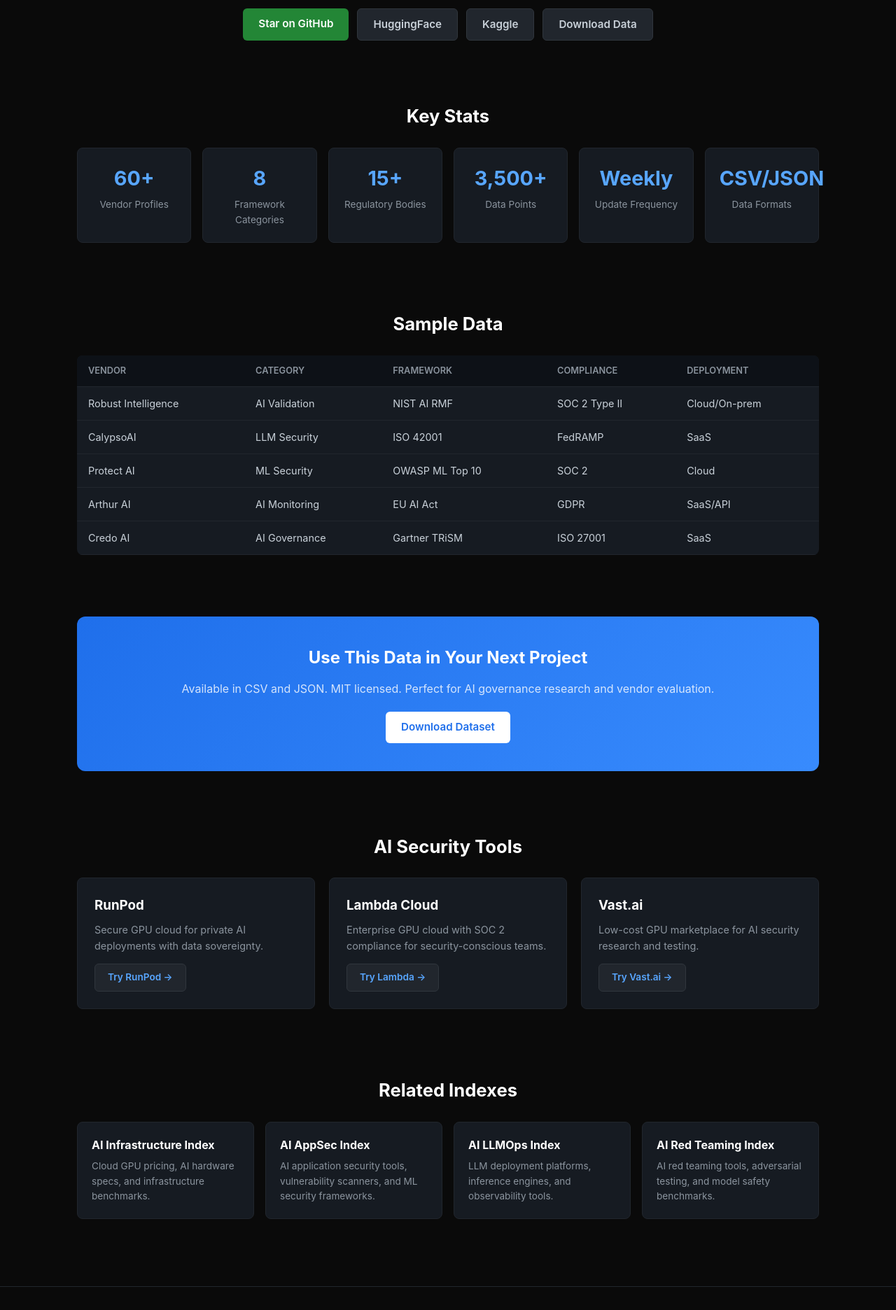
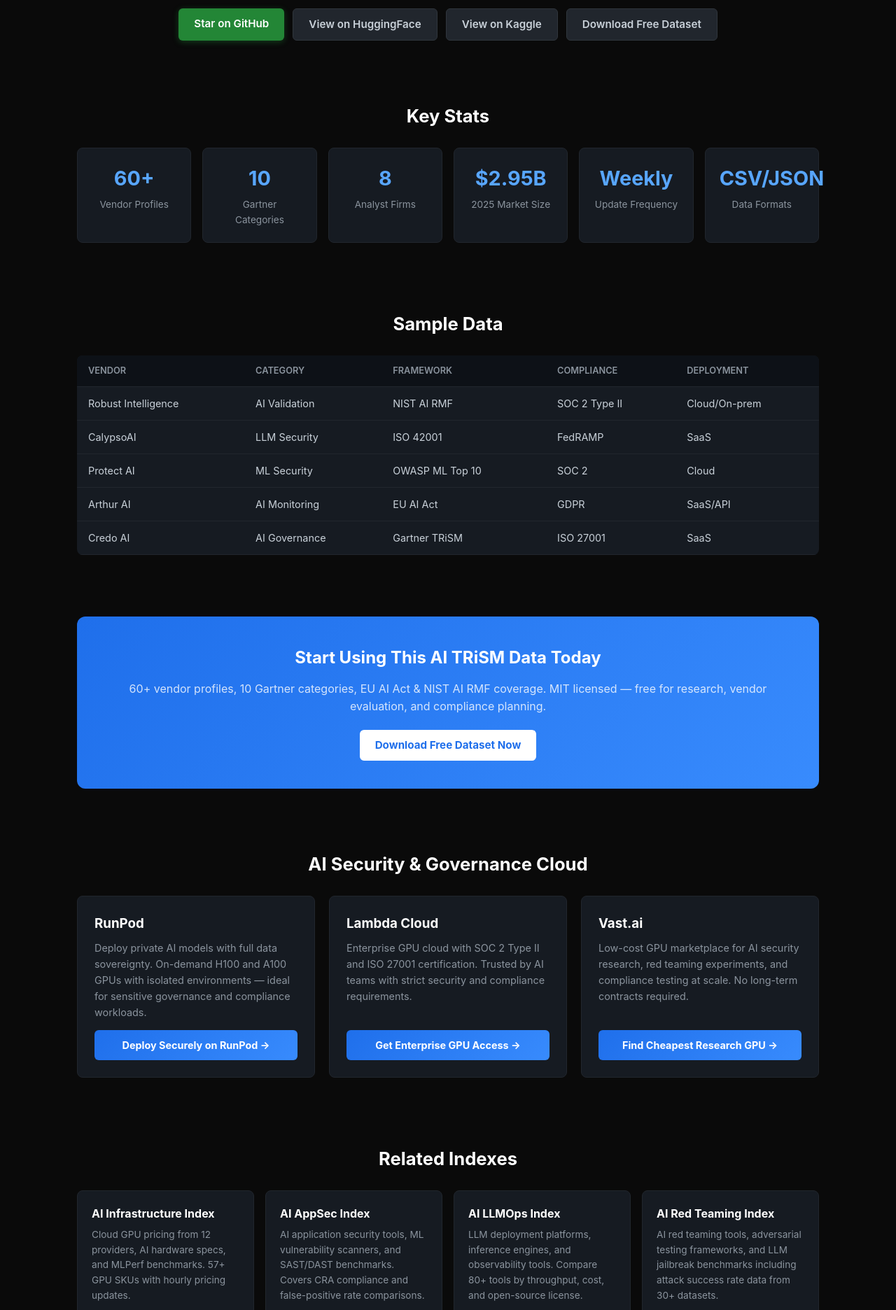
Before and after one commit to alpha-one-index/ai-trism-index, a plain HTML site: page index.html in a window 1280 px wide. Shown: the part 284-2156 px from the top of the page at 70% size. Drawn offline with Linux system fonts and the light colour scheme.

Commit message:
fix: 10 Gartner categories, market size, SEO density, stronger CTAs

```diff
--- a/index.html
+++ b/index.html
@@ -3,56 +3,59 @@
 <head>
 <meta charset="UTF-8">
 <meta name="viewport" content="width=device-width,initial-scale=1.0">
-<title>AI TRiSM Index - AI Trust Risk Security Management Dataset</title>
-<meta name="description" content="Open-source dataset tracking AI trust, risk, and security management vendors, frameworks, and compliance tools. 60+ vendor profiles.">
-<meta name="keywords" content="AI TRiSM,AI trust risk security,AI governance,AI compliance,responsible AI,AI risk management">
+<title>AI TRiSM Index - AI Trust, Risk &amp; Security Management Dataset</title>
+<meta name="description" content="Open-source dataset tracking 60+ AI TRiSM vendors across 10 Gartner-defined categories, governance frameworks, EU AI Act compliance tools, and NIST AI RMF benchmarks. Updated weekly.">
+<meta name="keywords" content="AI TRiSM,AI trust risk security,AI governance,AI compliance,responsible AI,AI risk management,Gartner AI TRiSM,EU AI Act,NIST AI RMF,ISO 42001">
 <link rel="canonical" href="https://alpha-one-index.github.io/ai-trism-index/">
-<meta property="og:title" content="AI TRiSM Index - AI Trust, Risk and Security Management">
-<meta property="og:description" content="60+ AI TRiSM vendor profiles, frameworks, and compliance benchmarks. Updated weekly.">
+<meta property="og:title" content="AI TRiSM Index - AI Trust, Risk &amp; Security Management Dataset">
+<meta property="og:description" content="60+ AI TRiSM vendor profiles across 10 Gartner categories. EU AI Act, NIST AI RMF, ISO 42001 coverage. Updated weekly.">
 <meta property="og:type" content="website">
+<meta property="og:url" content="https://alpha-one-index.github.io/ai-trism-index/">
 <meta name="twitter:card" content="summary_large_image">
+<meta name="twitter:title" content="AI TRiSM Index - AI Trust, Risk &amp; Security Management">
+<meta name="twitter:description" content="Track 60+ AI TRiSM vendors, governance frameworks, and compliance tools. Open dataset, updated weekly.">
 <script type="application/ld+json">
-{"@context":"https://schema.org","@type":"Dataset","name":"AI TRiSM Index","description":"Comprehensive dataset covering AI Trust, Risk, and Security Management vendors, frameworks, and regulatory requirements.","url":"https://github.com/alpha-one-index/ai-trism-index","license":"https://opensource.org/licenses/MIT","creator":{"@type":"Organization","name":"Alpha One Index"},"keywords":["AI TRiSM","AI governance","AI compliance","AI risk management"]}
+{"@context":"https://schema.org","@type":"Dataset","name":"AI TRiSM Index","description":"Comprehensive dataset covering 60+ AI Trust, Risk, and Security Management vendors across 10 Gartner-defined categories, regulatory requirements, and Gartner framework analysis.","url":"https://github.com/alpha-one-index/ai-trism-index","license":"https://opensource.org/licenses/MIT","creator":{"@type":"Organization","name":"Alpha One Index"},"keywords":["AI TRiSM","AI governance","AI compliance","AI risk management","responsible AI","EU AI Act","NIST AI RMF"]}
 </script>
 <style>
 *{margin:0;padding:0;box-sizing:border-box}body{font-family:-apple-system,BlinkMacSystemFont,'Segoe UI',Roboto,sans-serif;background:#0a0a0a;color:#e0e0e0;line-height:1.6}a{color:#58a6ff;text-decoration:none}a:hover{text-decoration:underline}.container{max-width:1100px;margin:0 auto;padding:0 20px}
 header{padding:60px 0 40px;text-align:center}header h1{font-size:2.4rem;color:#fff;margin-bottom:12px}header p{font-size:1.15rem;color:#8b949e;max-width:700px;margin:0 auto 24px}
 .badges{display:flex;gap:8px;justify-content:center;flex-wrap:wrap;margin-bottom:28px}.badges img{height:22px}
-.cta-row{display:flex;gap:12px;justify-content:center;flex-wrap:wrap}.cta-btn{display:inline-block;padding:10px 22px;border-radius:6px;font-weight:600;font-size:.95rem;transition:opacity .2s}.cta-btn.primary{background:#238636;color:#fff}.cta-btn.secondary{background:#21262d;color:#c9d1d9;border:1px solid #30363d}.cta-btn:hover{opacity:.85;text-decoration:none}
+.cta-row{display:flex;gap:12px;justify-content:center;flex-wrap:wrap}.cta-btn{display:inline-block;padding:10px 22px;border-radius:6px;font-weight:600;font-size:.95rem;transition:all .2s}.cta-btn.primary{background:#238636;color:#fff;box-shadow:0 2px 8px rgba(35,134,54,.4)}.cta-btn.secondary{background:#21262d;color:#c9d1d9;border:1px solid #30363d}.cta-btn:hover{opacity:.85;text-decoration:none;transform:translateY(-1px)}
 section{padding:48px 0}.section-title{font-size:1.6rem;color:#fff;margin-bottom:24px;text-align:center}
 .stats-grid{display:grid;grid-template-columns:repeat(auto-fit,minmax(160px,1fr));gap:16px}.stat-card{background:#161b22;border:1px solid #21262d;border-radius:8px;padding:20px;text-align:center}.stat-card .num{font-size:1.8rem;font-weight:700;color:#58a6ff}.stat-card .label{font-size:.85rem;color:#8b949e;margin-top:4px}
 .table-wrap{overflow-x:auto;margin-top:16px}table{width:100%;border-collapse:collapse;background:#161b22;border-radius:8px;overflow:hidden}th,td{padding:12px 16px;text-align:left;border-bottom:1px solid #21262d;font-size:.9rem}th{background:#0d1117;color:#8b949e;font-weight:600;text-transform:uppercase;font-size:.8rem}td{color:#c9d1d9}tr:hover td{background:#1c2129}
-.cta-banner{background:linear-gradient(135deg,#1f6feb,#388bfd);border-radius:12px;padding:40px;text-align:center;margin:40px 0}.cta-banner h2{color:#fff;font-size:1.5rem;margin-bottom:12px}.cta-banner p{color:#ffffffcc;margin-bottom:20px}.cta-banner .cta-btn{background:#fff;color:#1f6feb}
-.affiliate-grid{display:grid;grid-template-columns:repeat(auto-fit,minmax(280px,1fr));gap:20px}.affiliate-card{background:#161b22;border:1px solid #21262d;border-radius:8px;padding:24px}.affiliate-card h3{color:#fff;margin-bottom:8px}.affiliate-card p{color:#8b949e;font-size:.9rem;margin-bottom:14px}.aff-btn{display:inline-block;padding:8px 18px;background:#21262d;border:1px solid #30363d;border-radius:6px;color:#58a6ff;font-size:.85rem;font-weight:600}.aff-btn:hover{background:#30363d;text-decoration:none}
-.related-grid{display:grid;grid-template-columns:repeat(auto-fit,minmax(240px,1fr));gap:16px}.related-card{background:#161b22;border:1px solid #21262d;border-radius:8px;padding:20px;transition:border-color .2s}.related-card:hover{border-color:#58a6ff}.related-card h3{color:#fff;font-size:1rem;margin-bottom:6px}.related-card p{color:#8b949e;font-size:.85rem}
+.cta-banner{background:linear-gradient(135deg,#1f6feb,#388bfd);border-radius:12px;padding:40px;text-align:center;margin:40px 0}.cta-banner h2{color:#fff;font-size:1.5rem;margin-bottom:12px}.cta-banner p{color:#ffffffcc;margin-bottom:20px}.cta-banner .cta-btn{background:#fff;color:#1f6feb;font-weight:700}
+.affiliate-grid{display:grid;grid-template-columns:repeat(auto-fit,minmax(280px,1fr));gap:20px}.affiliate-card{background:#161b22;border:1px solid #21262d;border-radius:8px;padding:24px;display:flex;flex-direction:column}.affiliate-card h3{color:#fff;margin-bottom:8px}.affiliate-card p{color:#8b949e;font-size:.9rem;margin-bottom:14px;flex:1}.aff-btn{display:inline-block;padding:10px 20px;background:linear-gradient(135deg,#1f6feb,#388bfd);border-radius:6px;color:#fff;font-size:.9rem;font-weight:700;text-align:center;transition:all .2s}.aff-btn:hover{opacity:.85;text-decoration:none;transform:translateY(-1px)}
+.related-grid{display:grid;grid-template-columns:repeat(auto-fit,minmax(240px,1fr));gap:16px}.related-card{background:#161b22;border:1px solid #21262d;border-radius:8px;padding:20px;transition:all .2s;display:flex;flex-direction:column}.related-card:hover{border-color:#58a6ff;transform:translateY(-2px)}.related-card h3{color:#fff;font-size:1rem;margin-bottom:6px}.related-card p{color:#8b949e;font-size:.85rem;margin-bottom:12px;flex:1}.related-card .card-cta{display:inline-block;padding:6px 14px;background:#21262d;border:1px solid #30363d;border-radius:5px;color:#58a6ff;font-size:.8rem;font-weight:600;margin-top:auto}.related-card .card-cta:hover{background:#30363d;text-decoration:none}
 footer{text-align:center;padding:40px 0;color:#484f58;font-size:.85rem;border-top:1px solid #21262d;margin-top:48px}
 </style>
 </head>
 <body>
 <header><div class="container">
 <h1>AI TRiSM Index</h1>
-<p>Open-source dataset covering 60+ AI Trust, Risk, and Security Management vendors, governance frameworks, regulatory requirements, and Gartner AI TRiSM benchmarks. Updated weekly.</p>
+<p>Open-source dataset covering 60+ AI Trust, Risk, and Security Management vendors across 10 Gartner-defined categories. Includes EU AI Act, NIST AI RMF, and ISO 42001 compliance data. Updated weekly.</p>
 <div class="badges">
 <img src="https://img.shields.io/github/stars/alpha-one-index/ai-trism-index?style=social" alt="GitHub Stars">
 <img src="https://img.shields.io/badge/license-MIT-blue.svg" alt="MIT License">
-<img src="https://img.shields.io/badge/HuggingFace-Dataset-yellow" alt="HuggingFace">
-<img src="https://img.shields.io/badge/Kaggle-Dataset-blue" alt="Kaggle">
+<img src="https://img.shields.io/badge/HuggingFace-Dataset-yellow" alt="HuggingFace Dataset">
+<img src="https://img.shields.io/badge/Kaggle-Dataset-blue" alt="Kaggle Dataset">
 <img src="https://img.shields.io/badge/updated-weekly-brightgreen" alt="Updated Weekly">
 </div>
 <div class="cta-row">
 <a href="https://github.com/alpha-one-index/ai-trism-index" class="cta-btn primary">Star on GitHub</a>
-<a href="https://huggingface.co/datasets/alpha-one-index/ai-trism-index" class="cta-btn secondary">HuggingFace</a>
-<a href="https://www.kaggle.com/datasets/alphaoneindex/ai-trism-index" class="cta-btn secondary">Kaggle</a>
-<a href="https://github.com/alpha-one-index/ai-trism-index/tree/main/data" class="cta-btn secondary">Download Data</a>
+<a href="https://huggingface.co/datasets/alpha-one-index/ai-trism-index" class="cta-btn secondary">View on HuggingFace</a>
+<a href="https://www.kaggle.com/datasets/alphaoneindex/ai-trism-index" class="cta-btn secondary">View on Kaggle</a>
+<a href="https://github.com/alpha-one-index/ai-trism-index/tree/main/data" class="cta-btn secondary">Download Free Dataset</a>
 </div>
 </div></header>
 <section><div class="container">
 <h2 class="section-title">Key Stats</h2>
 <div class="stats-grid">
 <div class="stat-card"><div class="num">60+</div><div class="label">Vendor Profiles</div></div>
-<div class="stat-card"><div class="num">8</div><div class="label">Framework Categories</div></div>
-<div class="stat-card"><div class="num">15+</div><div class="label">Regulatory Bodies</div></div>
-<div class="stat-card"><div class="num">3,500+</div><div class="label">Data Points</div></div>
+<div class="stat-card"><div class="num">10</div><div class="label">Gartner Categories</div></div>
+<div class="stat-card"><div class="num">8</div><div class="label">Analyst Firms</div></div>
+<div class="stat-card"><div class="num">$2.95B</div><div class="label">2025 Market Size</div></div>
 <div class="stat-card"><div class="num">Weekly</div><div class="label">Update Frequency</div></div>
 <div class="stat-card"><div class="num">CSV/JSON</div><div class="label">Data Formats</div></div>
 </div>
@@ -70,26 +73,26 @@
 </tbody></table></div>
 </div></section>
 <div class="container"><div class="cta-banner">
-<h2>Use This Data in Your Next Project</h2>
-<p>Available in CSV and JSON. MIT licensed. Perfect for AI governance research and vendor evaluation.</p>
-<a href="https://github.com/alpha-one-index/ai-trism-index/tree/main/data" class="cta-btn">Download Dataset</a>
+<h2>Start Using This AI TRiSM Data Today</h2>
+<p>60+ vendor profiles, 10 Gartner categories, EU AI Act &amp; NIST AI RMF coverage. MIT licensed — free for research, vendor evaluation, and compliance planning.</p>
+<a href="https://github.com/alpha-one-index/ai-trism-index/tree/main/data" class="cta-btn">Download Free Dataset Now</a>
 </div></div>
 <section><div class="container">
-<h2 class="section-title">AI Security Tools</h2>
+<h2 class="section-title">AI Security &amp; Governance Cloud</h2>
 <div class="affiliate-grid">
-<div class="affiliate-card"><h3>RunPod</h3><p>Secure GPU cloud for private AI deployments with data sovereignty.</p><a href="https://runpod.io?ref=alphaoneindex" rel="sponsored noopener" target="_blank" class="aff-btn">Try RunPod &rarr;</a></div>
-<div class="affiliate-card"><h3>Lambda Cloud</h3><p>Enterprise GPU cloud with SOC 2 compliance for security-conscious teams.</p><a href="https://lambdalabs.com?ref=alphaoneindex" rel="sponsored noopener" target="_blank" class="aff-btn">Try Lambda &rarr;</a></div>
-<div class="affiliate-card"><h3>Vast.ai</h3><p>Low-cost GPU marketplace for AI security research and testing.</p><a href="https://vast.ai?ref=alphaoneindex" rel="sponsored noopener" target="_blank" class="aff-btn">Try Vast.ai &rarr;</a></div>
+<div class="affiliate-card"><h3>RunPod</h3><p>Deploy private AI models with full data sovereignty. On-demand H100 and A100 GPUs with isolated environments — ideal for sensitive governance and compliance workloads.</p><a href="https://runpod.io?ref=alphaoneindex" rel="sponsored noopener" target="_blank" class="aff-btn">Deploy Securely on RunPod &rarr;</a></div>
+<div class="affiliate-card"><h3>Lambda Cloud</h3><p>Enterprise GPU cloud with SOC 2 Type II and ISO 27001 certification. Trusted by AI teams with strict security and compliance requirements.</p><a href="https://lambdalabs.com?ref=alphaoneindex" rel="sponsored noopener" target="_blank" class="aff-btn">Get Enterprise GPU Access &rarr;</a></div>
+<div class="affiliate-card"><h3>Vast.ai</h3><p>Low-cost GPU marketplace for AI security research, red teaming experiments, and compliance testing at scale. No long-term contracts required.</p><a href="https://vast.ai?ref=alphaoneindex" rel="sponsored noopener" target="_blank" class="aff-btn">Find Cheapest Research GPU &rarr;</a></div>
 </div>
 </div></section>
 <section><div class="container">
 <h2 class="section-title">Related Indexes</h2>
 <div class="related-grid">
-<a href="https://alpha-one-index.github.io/ai-infra-index/landing/" class="related-card"><h3>AI Infrastructure Index</h3><p>Cloud GPU pricing, AI hardware specs, and infrastructure benchmarks.</p></a>
-<a href="https://alpha-one-index.github.io/ai-appsec-index/" class="related-card"><h3>AI AppSec Index</h3><p>AI application security tools, vulnerability scanners, and ML security frameworks.</p></a>
-<a href="https://alpha-one-index.github.io/ai-llmops-index/" class="related-card"><h3>AI LLMOps Index</h3><p>LLM deployment platforms, inference engines, and observability tools.</p></a>
-<a href="https://alpha-one-index.github.io/ai-red-teaming-index/" class="related-card"><h3>AI Red Teaming Index</h3><p>AI red teaming tools, adversarial testing, and model safety benchmarks.</p></a>
+<a href="https://alpha-one-index.github.io/ai-infra-index/landing/" class="related-card"><h3>AI Infrastructure Index</h3><p>Cloud GPU pricing from 12 providers, AI hardware specs, and MLPerf benchmarks. 57+ GPU SKUs with hourly pricing updates.</p><span class="card-cta">Explore Infra Data &rarr;</span></a>
+<a href="https://alpha-one-index.github.io/ai-appsec-index/" class="related-card"><h3>AI AppSec Index</h3><p>AI application security tools, ML vulnerability scanners, and SAST/DAST benchmarks. Covers CRA compliance and false-positive rate comparisons.</p><span class="card-cta">Explore AppSec Data &rarr;</span></a>
+<a href="https://alpha-one-index.github.io/ai-llmops-index/" class="related-card"><h3>AI LLMOps Index</h3><p>LLM deployment platforms, inference engines, and observability tools. Compare 80+ tools by throughput, cost, and open-source license.</p><span class="card-cta">Explore LLMOps Data &rarr;</span></a>
+<a href="https://alpha-one-index.github.io/ai-red-teaming-index/" class="related-card"><h3>AI Red Teaming Index</h3><p>AI red teaming tools, adversarial testing frameworks, and LLM jailbreak benchmarks including attack success rate data from 30+ datasets.</p><span class="card-cta">Explore Red Team Data &rarr;</span></a>
 </div>
 </div></section>
-<footer><div class="container"><p>&copy; 2025 Alpha One Index. MIT License.</p></div></footer>
+<footer><div class="container"><p>&copy; 2025 Alpha One Index. MIT License. | <a href="https://github.com/alpha-one-index/ai-trism-index">GitHub</a></p></div></footer>
 </body></html>
```
